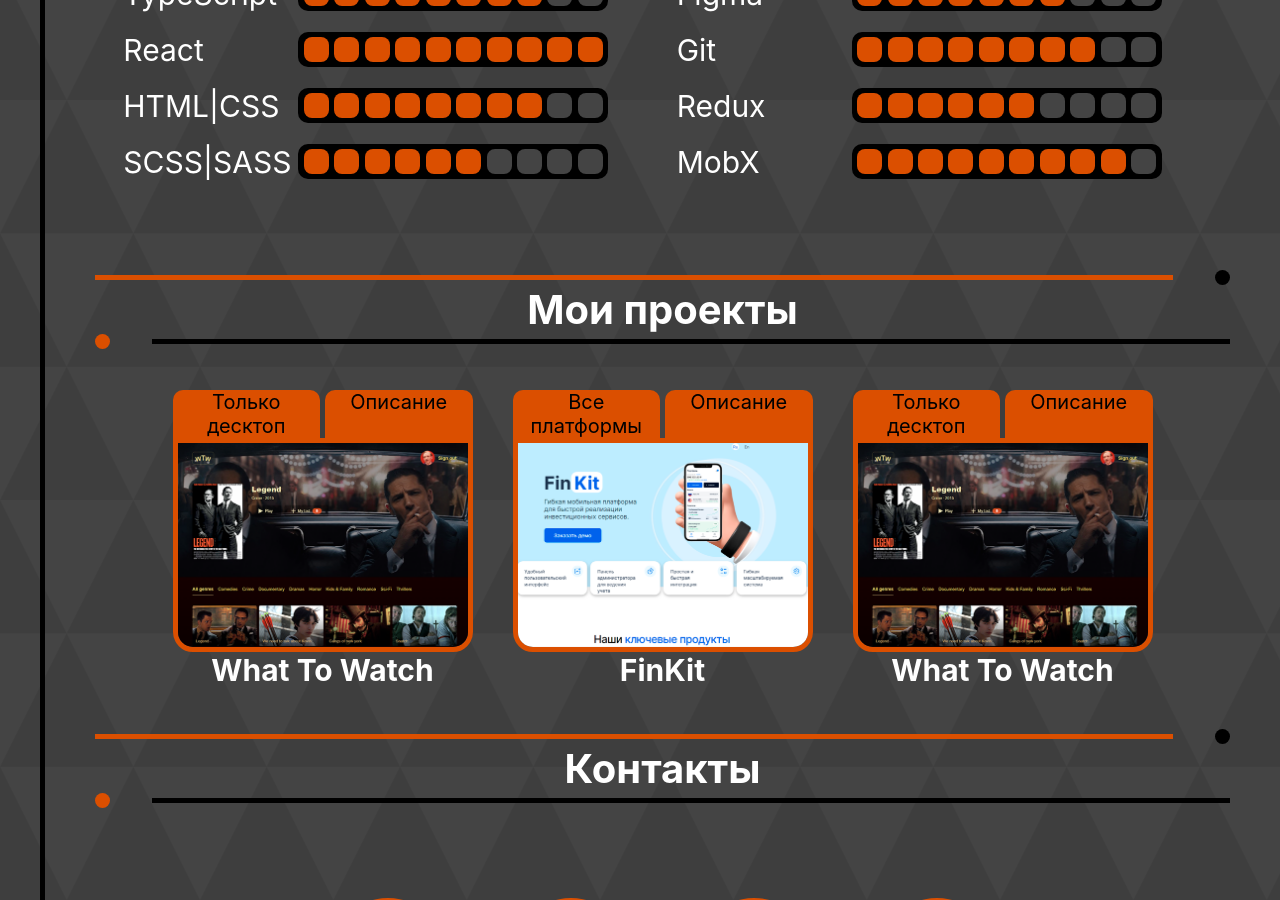
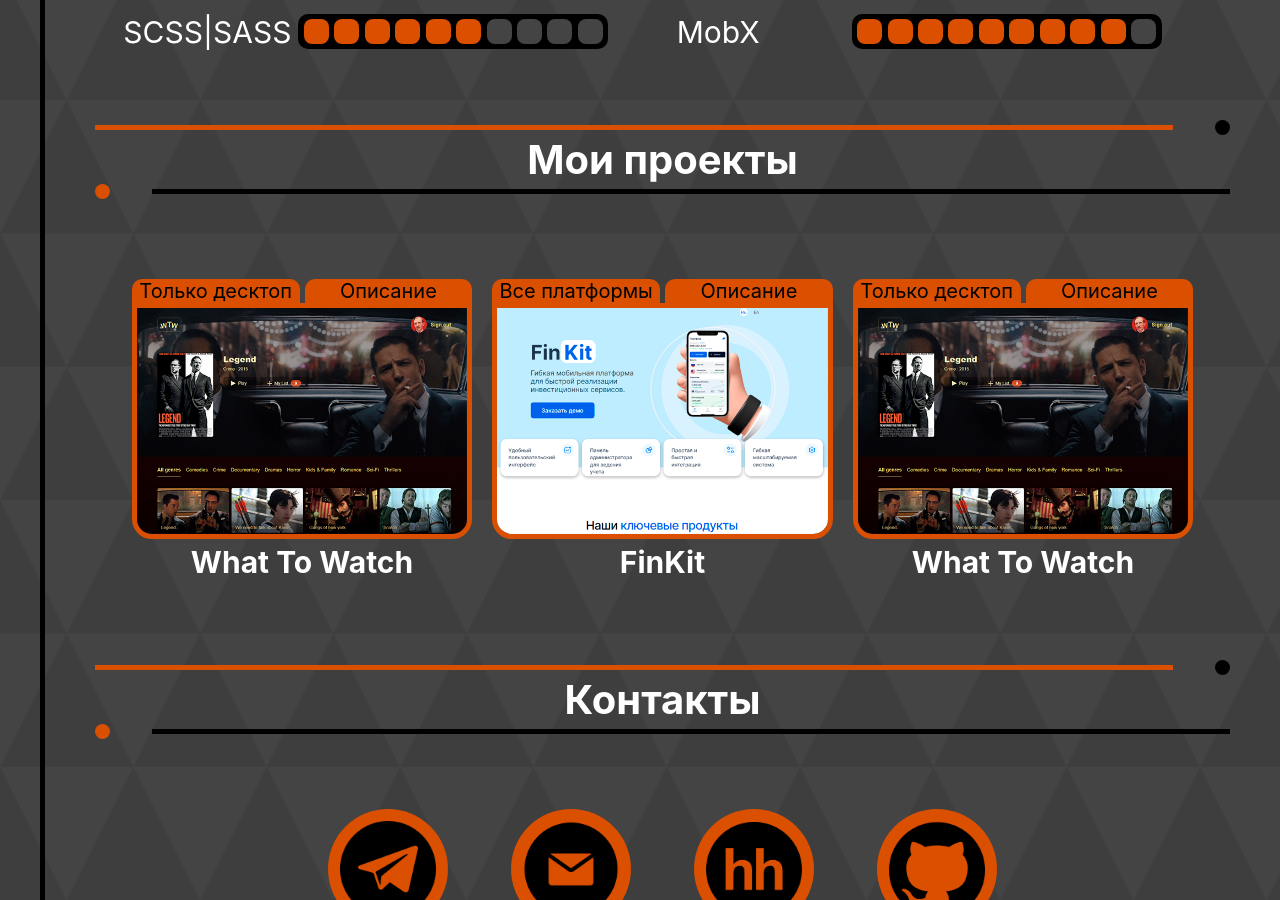
Before and after one commit to skrutikovsky/Personal-page, a React (Create React App) app: page / in a window 1280 px wide. Shown: the part 1900-2800 px from the top of the page. Built offline with nearby package versions, Linux system fonts and the light colour scheme; a web font is replaced by a local one.

Commit message:
Исправление верстки под разрешение >1200px

```diff
--- a/public/index.html
+++ b/public/index.html
@@ -254,6 +254,7 @@
           <a href="https://what-to-watch-koxq.vercel.app"><img src="img/WTW.png" alt="WTW"/></a>
           <div class="project-name">What To Watch</div>
         </div>
+
         <div class="project">
           <div class="project-marks">
             <div class="mark">Все платформы</div>
--- a/public/main.css
+++ b/public/main.css
@@ -4,7 +4,6 @@
     height: 100%;
 }
 @media (min-width: 1200px) {
-
 body{
     background: #444 url("img/icons/triangle top back.png") ;
     box-sizing: border-box;
@@ -62,8 +61,8 @@
     display: flex;
     flex-direction: column;
     justify-content: space-between;
-    margin-top: 90px;
-    margin-bottom: 90px;
+    margin-top: 70px;
+    margin-bottom: 70px;
 }
 .delimiter h2{
     font-size: 40px;
@@ -111,7 +110,7 @@
     flex-direction: column;
     justify-content: center;
     align-items: center;
-    margin-bottom: 100px;
+    margin-bottom: 50px;
 }
 .side-text{
     width: 430px;
@@ -225,6 +224,7 @@
     height: 80%;
 }
 .projects-list{
+    width: 100%;
     display: flex;
     flex-wrap: wrap;
     align-items: center;
@@ -233,15 +233,14 @@
     align-self: center;
 }
 .project{
-    width: 300px;
-    height: 200px;
+    width: 30%;
+    height: 1%;
     font-size: 20px;
     box-sizing: border-box;
     display: flex;
     flex-direction: column;
     justify-content: center;
-    margin-right: 20px;
-    margin-left: 20px;
+    margin: 10px;
 }
 .project img{
     border-radius: 0 0 20px 20px;
```
